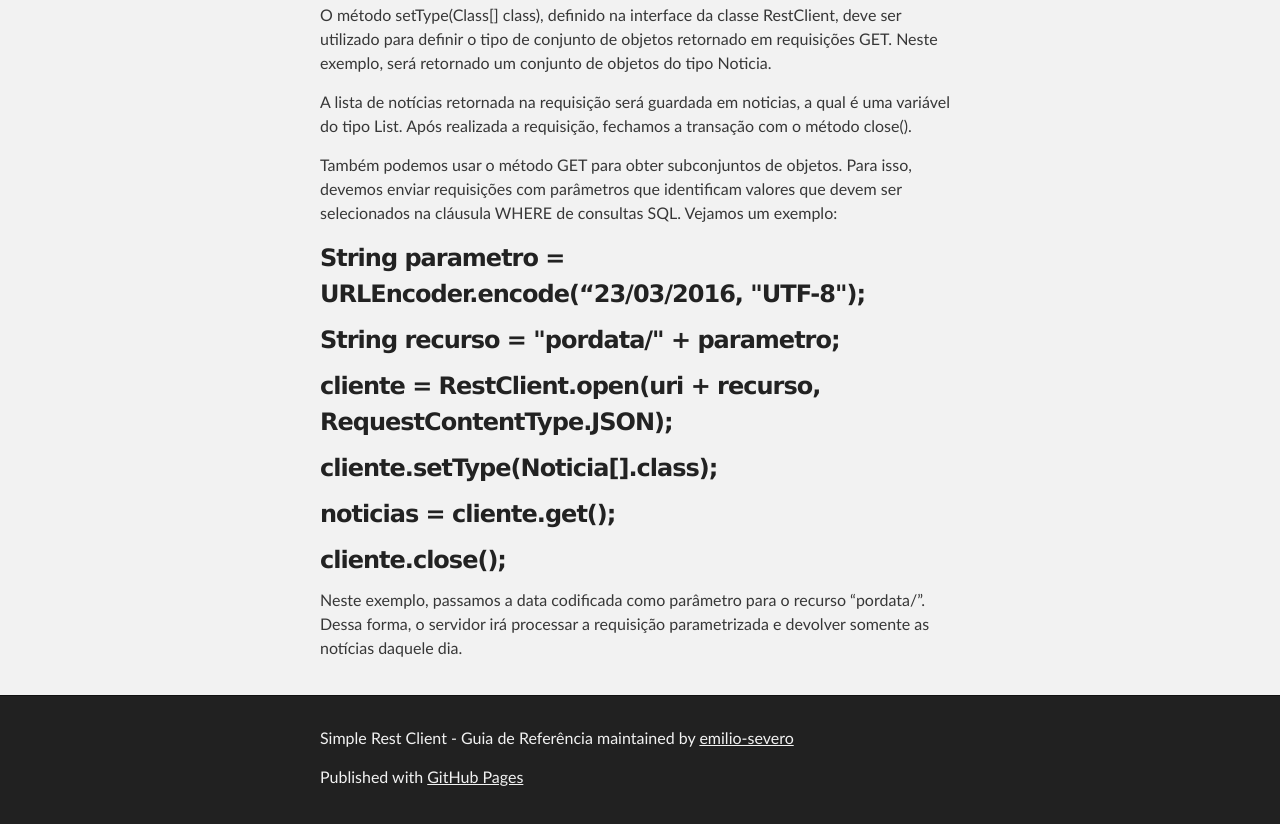
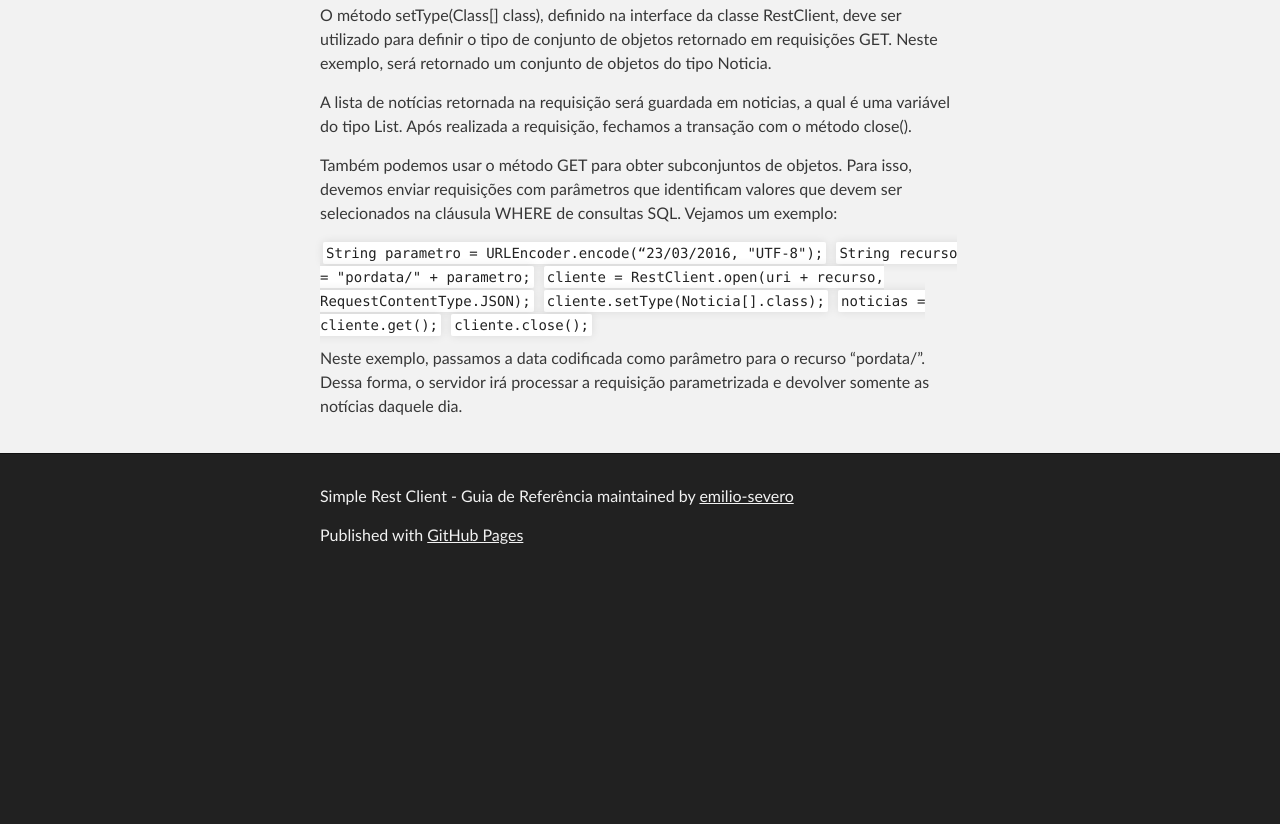
Before and after one commit to emilio-severo/SimpleRestClient, a plain HTML site: page index.html in a window 1280 px wide. Shown: the part 3868-4692 px from the top of the page. After the commit the page ends 4450 px from the top, so only its background shows below. Drawn offline with Linux system fonts and the light colour scheme.

Commit message:
Update index.html

```diff
--- a/index.html
+++ b/index.html
@@ -164,12 +164,12 @@
 
 <p>Também podemos usar o método GET para obter subconjuntos de objetos. Para isso, devemos enviar requisições com parâmetros que identificam valores que devem ser selecionados na cláusula WHERE de consultas SQL. Vejamos um exemplo:</p>
 
-<h3>String parametro = URLEncoder.encode(“23/03/2016, "UTF-8");</h3>
-<h3>String recurso = "pordata/" + parametro;</h3>
-<h3>cliente = RestClient.open(uri + recurso, RequestContentType.JSON);</h3>
-<h3>cliente.setType(Noticia[].class);</h3>
-<h3>noticias = cliente.get();</h3>
-<h3>cliente.close();</h3>
+<code>String parametro = URLEncoder.encode(“23/03/2016, "UTF-8");</code>
+<code>String recurso = "pordata/" + parametro;</code>
+<code>cliente = RestClient.open(uri + recurso, RequestContentType.JSON);</code>
+<code>cliente.setType(Noticia[].class);</code>
+<code>noticias = cliente.get();</code>
+<code>cliente.close();</code>
 
 <p>Neste exemplo, passamos a data codificada como parâmetro para o recurso “pordata/”. Dessa forma, o servidor irá processar a requisição parametrizada e devolver somente as notícias daquele dia.</p>
       </section>
```
